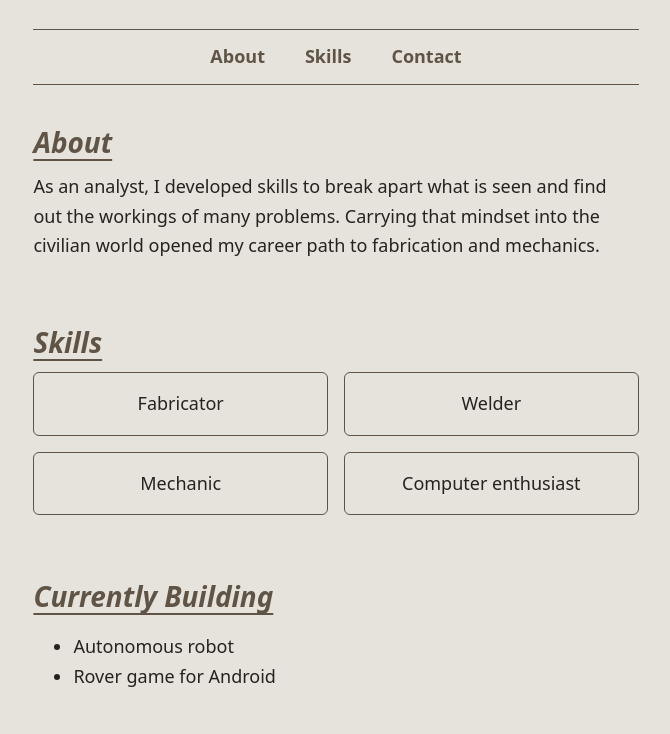
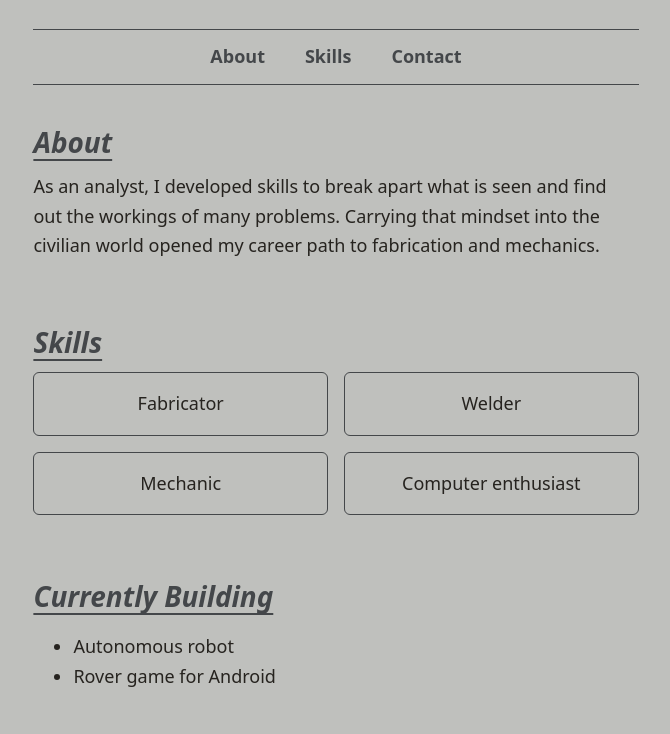
Before and after one commit to colddna/my-profile, a plain HTML site: page index.html in a window 1280 px wide. Shown: the part 397-1131 px from the top of the page, without its empty margins (304-974 px from the left). Drawn offline with Linux system fonts and the light colour scheme.

Commit message:
Change page background to primer sealer grey
Switch the background from pale warm stone (#e6e2dc) to primer sealer
grey (#bfc0bd). Darken the accent from taupe (#5f5446) to neutral
charcoal (#44474a) so headings, links and buttons keep readable
contrast (~5.1:1) on the darker grey.

Co-Authored-By: Claude Opus 5.5 <noreply@anthropic.com>

```diff
--- a/styles.css
+++ b/styles.css
@@ -3,9 +3,9 @@
    Three colors only, stored as variables so they're easy to change later.
    ========================================================================== */
 :root {
-  --color-bg: #e6e2dc;      /* pale warm stone grey: page background */
+  --color-bg: #bfc0bd;      /* primer sealer grey: page background */
   --color-text: #26231f;    /* near-black with a brown tint: body text */
-  --color-accent: #5f5446;  /* deep earthy taupe: headings, links, borders */
+  --color-accent: #44474a;  /* neutral charcoal: headings, links, borders */
 
   --radius: 0.375rem;       /* shared corner rounding */
 
```
